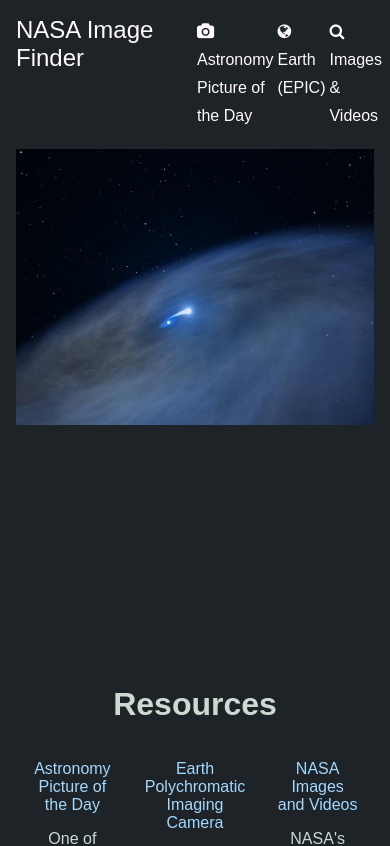
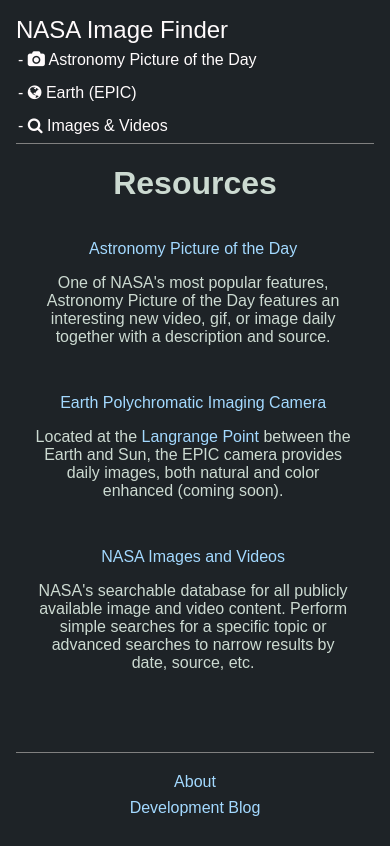
Before and after one commit to Jheller11/nasa-images, a React (Create React App) app: page / in a window 390 px wide. Shown: the top 846 px of the page. Built offline with nearby package versions, Linux system fonts and the light colour scheme; the HTML template or start-up script is replaced by a standard one.

Commit message:
home/footer/header media queries

```diff
--- a/src/components/Footer/Footer.module.css
+++ b/src/components/Footer/Footer.module.css
@@ -16,3 +16,10 @@
 .nav > * {
   padding: 0 1em;
 }
+
+@media (max-width: 500px) {
+  .footer {
+    flex-direction: column-reverse;
+    border-top: 1px solid gray;
+  }
+}
--- a/src/components/Header/Header.module.css
+++ b/src/components/Header/Header.module.css
@@ -41,3 +41,19 @@
 nav > a:active {
   transform: scale(0.95);
 }
+
+@media (max-width: 500px) {
+  .header {
+    flex-direction: column;
+    border-bottom: 1px solid gray;
+  }
+
+  .nav {
+    width: 100%;
+    flex-direction: column;
+  }
+
+  .nav > a:before {
+    content: '- ';
+  }
+}
--- a/src/components/Home/Home.module.css
+++ b/src/components/Home/Home.module.css
@@ -25,14 +25,20 @@
   width: 30%;
 }
 
-.extras {
-  margin-top: 4em;
-  display: grid;
-  grid-template-columns: 55% 40%;
-  grid-gap: 5%;
+@media (max-width: 500px) {
+  .hero > img {
+    display: none;
+  }
+
+  .hero {
+    display: none;
+  }
+
+  .options {
+    flex-direction: column;
+  }
+
+  .option {
+    width: 90%;
+  }
 }
-
-.info {
-  background: #fffbfc3a;
-  padding: 1em;
-}
```
